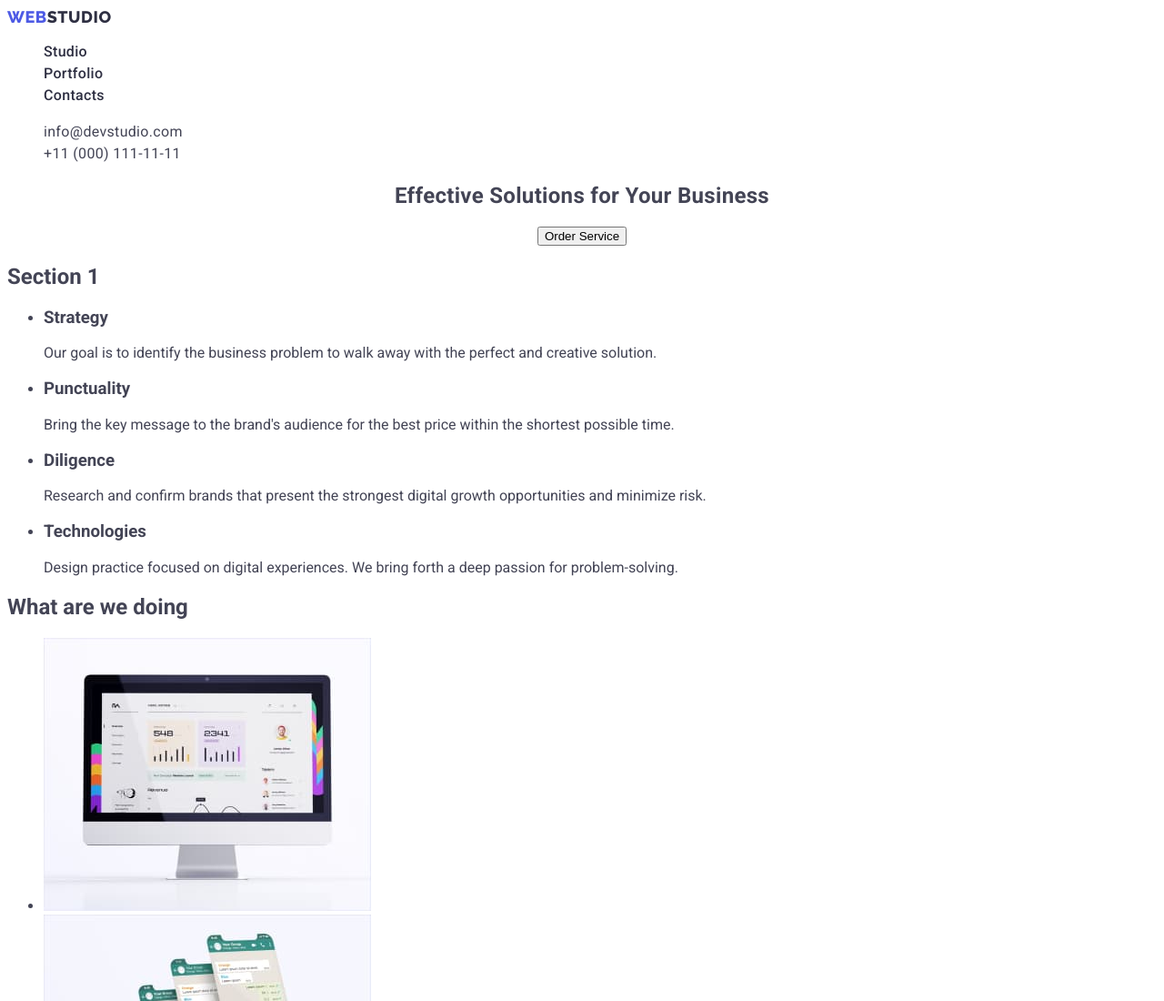
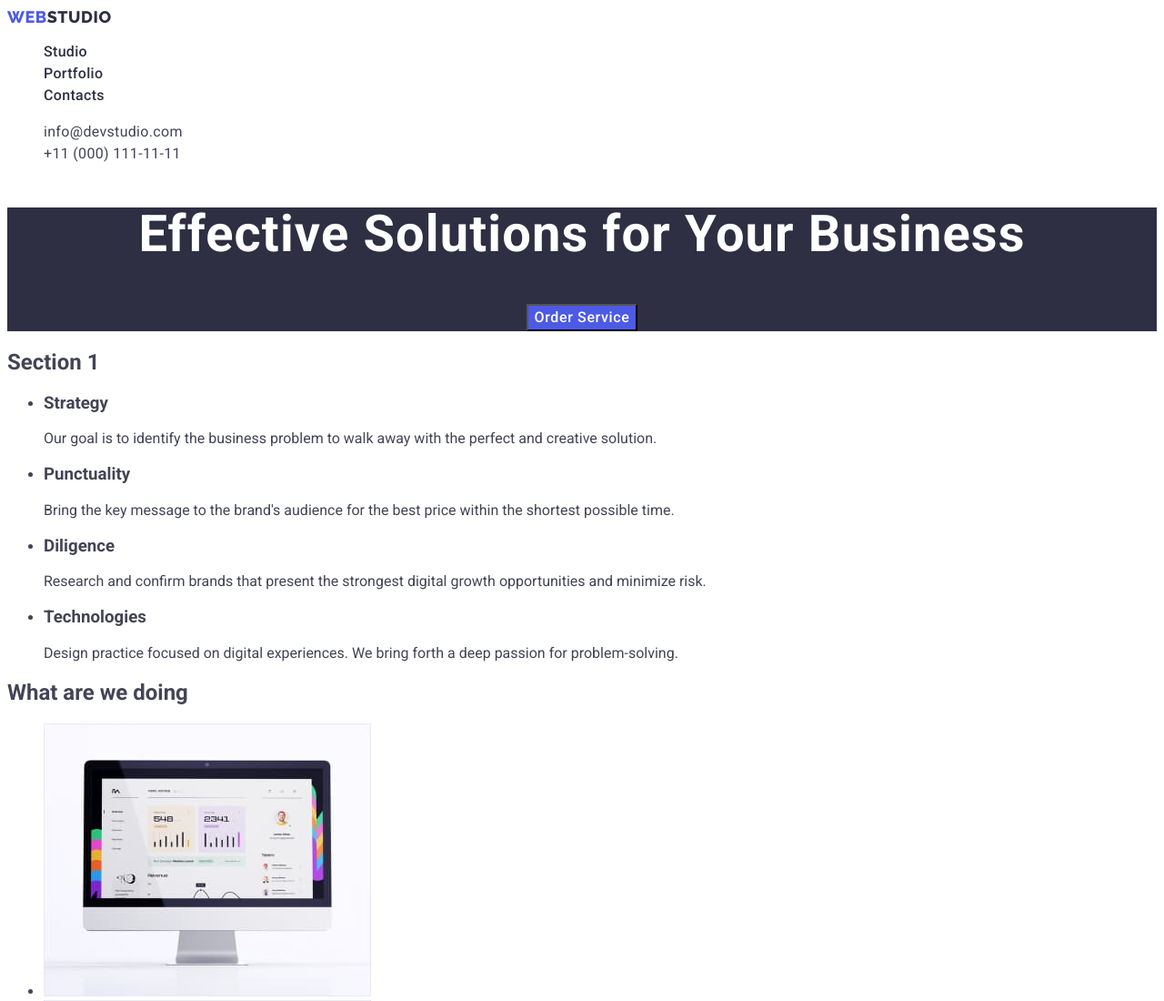
Before and after one commit to IvanPolishchuk/goit-markup-hw-02, a plain HTML site: page index.html in a window 1280 px wide. Shown: the top 1100 px of the page at 91% size. Drawn offline with Linux system fonts and the light colour scheme.

Commit message:
HW2
First section bugs fixed V1

```diff
--- a/css/styles.css
+++ b/css/styles.css
@@ -82,9 +82,17 @@ a:focus {
 }
 
 .hero {
+  background-color: var(--studio-color);
   font-weight: 700;
   text-align: center;
   letter-spacing: 0.02em;
+}
+
+.hero-title {
+  font-size: 56px;
+  line-height: 1.07;
+  letter-spacing: 0.02em;
+  color: #ffffff;
 }
 
 .nav-menu-item {
@@ -113,3 +121,12 @@ a:focus {
 .adr {
   font-style: normal;
 }
+.hero-button {
+  background-color: #4d5ae5;
+  font-family: inherit;
+  font-size: 16px;
+  line-height: 1.5;
+  letter-spacing: 0.04em;
+  color: #ffffff;
+  cursor: pointer;
+}
--- a/index.html
+++ b/index.html
@@ -44,7 +44,7 @@
     </header>
     <main>
       <section class="hero">
-        <h1>Effective Solutions for Your Business</h1>
+        <h1 class="hero-title">Effective Solutions for Your Business</h1>
         <button type="button" class="hero-button">Order Service</button>
       </section>
       <section>
```
